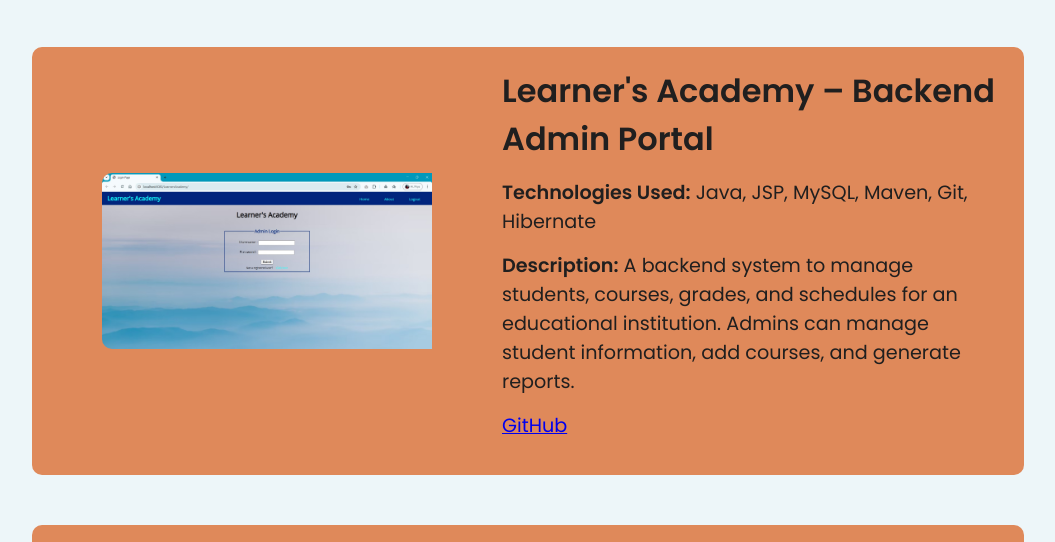
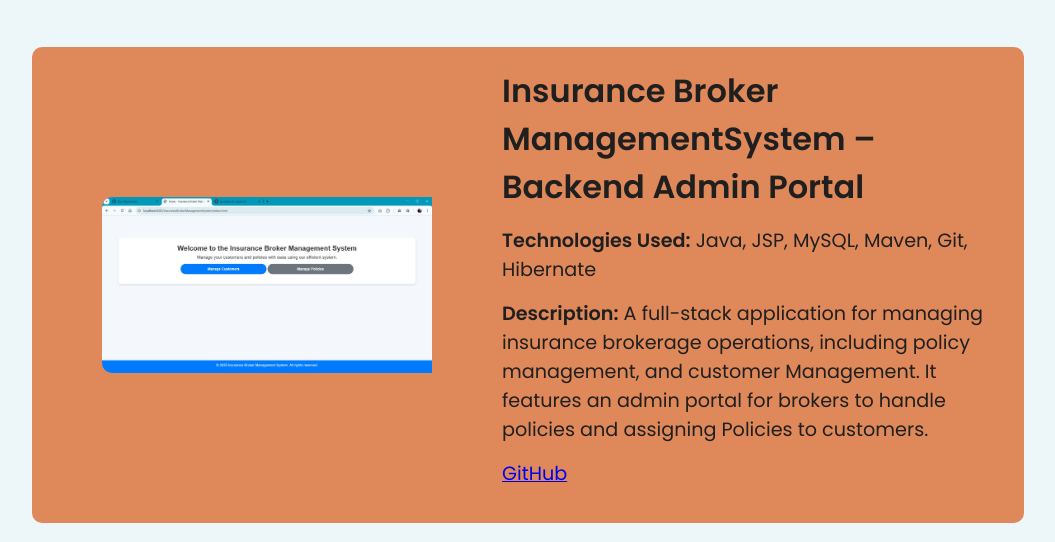
Before and after one commit to Priya-2705/InnovisPortfolio, a plain HTML site: page index.html in a window 1280 px wide. Shown: the part 3404-3946 px from the top of the page, without its empty margins (112-1167 px from the left). Drawn offline with Linux system fonts and the light colour scheme.

Commit message:
Changes2

```diff
--- a/index.html
+++ b/index.html
@@ -131,13 +131,13 @@
                 <li class="collab-item">
                     <div class="project-details">
                         <div class="project-info">
-                            <h3>Learner's Academy – Backend Admin Portal</h3>
+                            <h3>Insurance Broker ManagementSystem – Backend Admin Portal</h3>
                             <p><strong>Technologies Used:</strong> Java, JSP, MySQL, Maven, Git, Hibernate</p>
-                            <p><strong>Description:</strong> A backend system to manage students, courses, grades, and schedules for an educational institution. Admins can manage student information, add courses, and generate reports.</p>
-                            <p><a href="https://github.com/Priya-2705/Learners-Academy" target="_blank">GitHub</a></p>
+                            <p><strong>Description:</strong> A full-stack application for managing insurance brokerage operations, including policy management, and customer Management. It features an admin portal for brokers to handle policies and assigning Policies to customers.</p>
+                            <p><a href="https://github.com/Priya-2705/InsuranceBrokerManagementSystem" target="_blank">GitHub</a></p>
                         </div>
                     </div>
-                    <img src="assets/projects/Learners.jpg" alt="Learner's Academy">
+                    <img src="assets/projects/brokermanagement.jpg" alt="Learner's Academy">
                 </li>
 
 
```
Also changed, not shown: assets/projects/brokermanagement.jpg (added).
